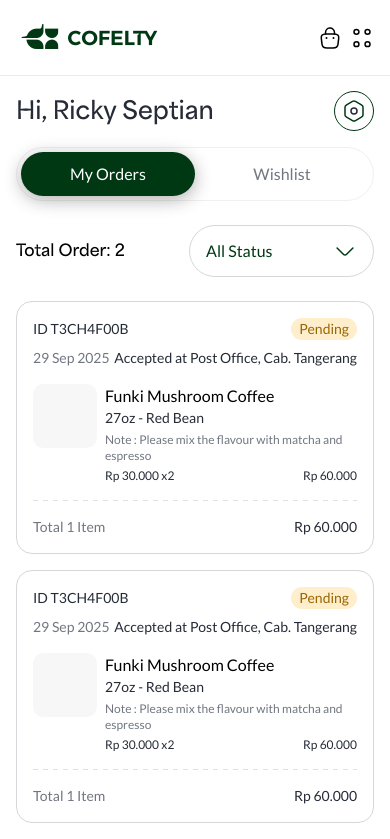
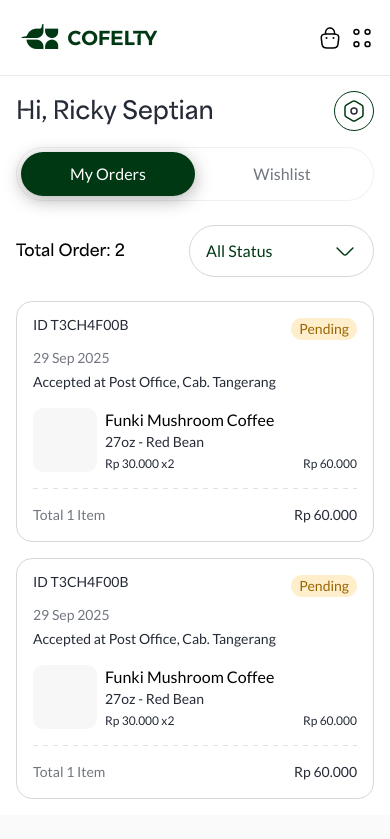
Before and after one commit to xpand-indonesia/ecommerce, a Next.js app: page /orders in a window 390 px wide. Shown: the top 839 px of the page. Built offline with nearby package versions, Linux system fonts and the light colour scheme.

Commit message:
Improve order item and wishlist item style

```diff
--- a/src/features/order/components/order-item.tsx
+++ b/src/features/order/components/order-item.tsx
@@ -10,13 +10,15 @@ export function OrderItem() {
             className="border border-gray-300 p-4 flex flex-col gap-4 rounded-2xl hover:border-primary transition-colors"
         >
             <div className="flex flex-col gap-2">
-                <div className="flex items-center justify-between">
-                    <div className="text-sm text-gray-800">ID T3CH4F00B</div>
+                <div className="flex items-start lg:items-center justify-between">
+                    <div className="text-sm/none text-gray-800">
+                        ID T3CH4F00B
+                    </div>
                     <Badge size="sm" variant="warning" appearance="light">
                         Pending
                     </Badge>
                 </div>
-                <div className="flex items-center justify-between text-sm">
+                <div className="flex flex-col lg:flex-row lg:items-center lg:justify-between text-sm gap-1">
                     <div className="text-gray-500">29 Sep 2025</div>
                     <div className="text-gray-800">
                         Accepted at Post Office, Cab. Tangerang
@@ -32,7 +34,7 @@ export function OrderItem() {
                             27oz - Red Bean
                         </div>
                     </div>
-                    <div className="text-xs text-gray-500">
+                    <div className="text-xs text-gray-500 hidden lg:block">
                         Note : Please mix the flavour with matcha and espresso
                     </div>
                     <div className="flex items-center justify-between text-xs text-gray-800">
--- a/src/features/wishlist/components/wishlist-item.tsx
+++ b/src/features/wishlist/components/wishlist-item.tsx
@@ -7,8 +7,12 @@ export function WishlistItem() {
             <div className="size-[64px] rounded-[10.24px] bg-gray-bg"></div>
             <div className="flex-1">
                 <div>
-                    <div>Funki Mushroom Coffee</div>
-                    <div className="text-gray-800 text-sm">27oz - Red Bean</div>
+                    <div className="leading-[1.1875]">
+                        Funki Mushroom Coffee
+                    </div>
+                    <div className="text-gray-800 text-sm leading-[1.214285714]">
+                        27oz - Red Bean
+                    </div>
                 </div>
                 <div className="flex items-end justify-between">
                     <div>{formatNumber(30000, { currency: 'IDR' })}</div>
```
